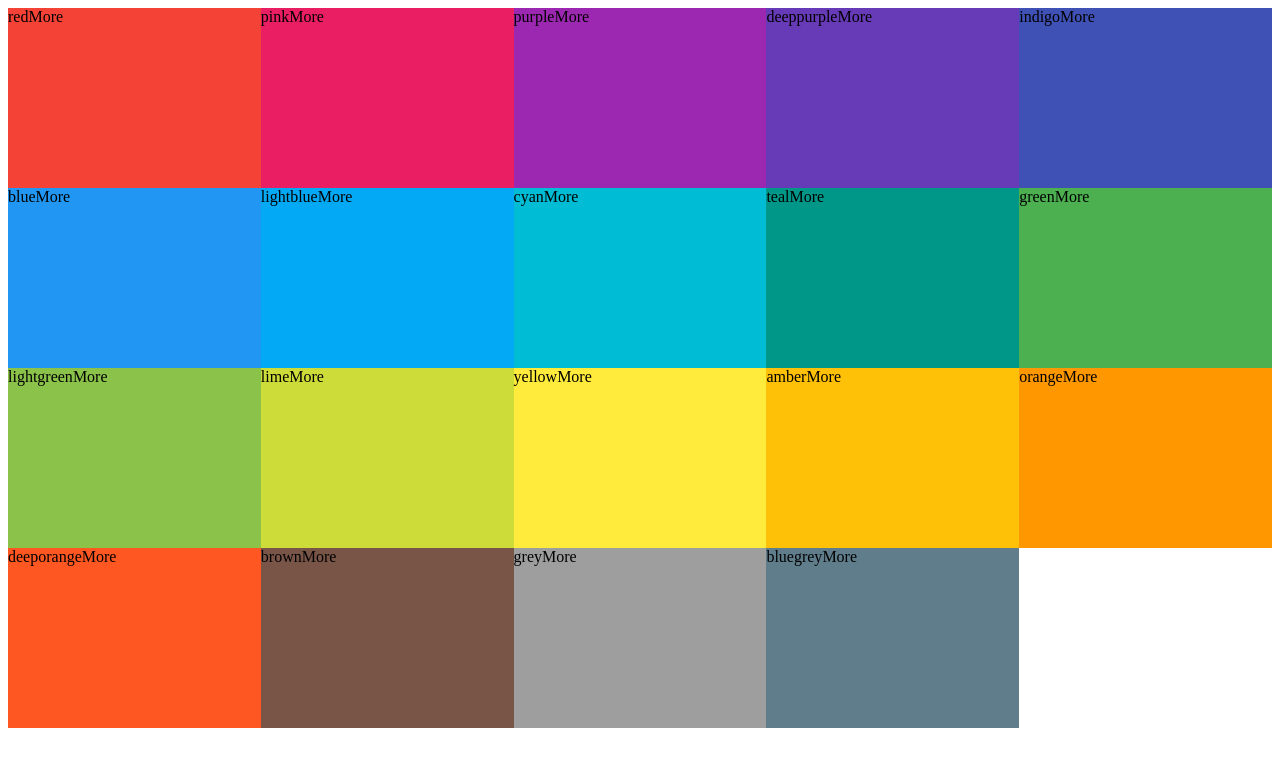
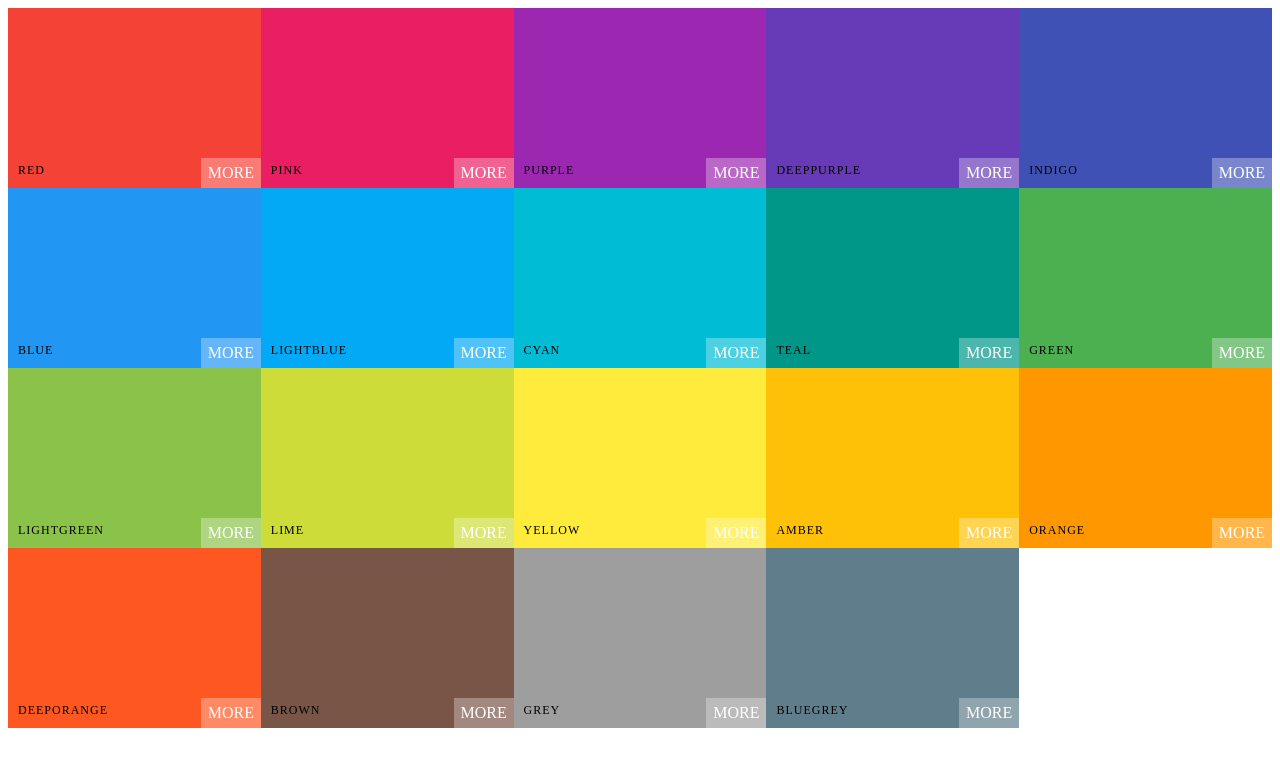
Before and after one commit to Dimisz/color-app, a React (Create React App) app: page / in a window 1280 px wide. Shown: the top 766 px of the page. Built offline with nearby package versions, Linux system fonts and the light colour scheme.

Commit message:
Added copy to clipboard functionality

```diff
--- a/package.json
+++ b/package.json
@@ -7,6 +7,7 @@
     "@testing-library/react": "^13.4.0",
     "@testing-library/user-event": "^13.5.0",
     "react": "^18.2.0",
+    "react-copy-to-clipboard": "^5.1.0",
     "react-dom": "^18.2.0",
     "react-scripts": "5.0.1",
     "web-vitals": "^2.1.4"
--- a/src/components/ColorBox/ColorBox.css
+++ b/src/components/ColorBox/ColorBox.css
@@ -5,4 +5,60 @@
   display: inline-block;
   position: relative;
   cursor: pointer;
+  margin-bottom: -4px;
 }
+
+.copy-container{
+
+}
+
+.box-content{
+  position: absolute;
+  width: 100%;
+  left: 0px;
+  bottom: 0px;
+  padding: 10px;
+  color: black;
+  letter-spacing: 1px;
+  text-transform: uppercase;
+  font-size: 12px;
+}
+
+.copy-btn {
+  width: 100px;
+  height: 30px;
+  position: absolute;
+  display: inline-block;
+  top: 50%;
+  left: 50%;
+  margin-left: -50px;
+  margin-top: -15px;
+  text-align: center;
+  outline: none;
+  background: rgba(255, 255, 255, 0.3);
+  font-size: 1rem;
+  line-height: 30px;
+  color: white;
+  text-transform: uppercase;
+  border: none;
+  opacity: 0;
+}
+
+.color-box:hover .copy-btn {
+  opacity: 1;
+  transition: 0.5s;
+}
+
+.see-more {
+  background: rgba(255, 255, 255, 0.3);
+  position: absolute;
+  border: none;
+  right: 0px;
+  bottom: 0px;
+  color: white;
+  width: 60px;
+  height: 30px;
+  text-align: center;
+  line-height: 30px;
+  text-transform: uppercase;
+}
--- a/src/components/ColorBox/ColorBox.js
+++ b/src/components/ColorBox/ColorBox.js
@@ -1,13 +1,21 @@
 import './ColorBox.css';
+import { CopyToClipboard } from 'react-copy-to-clipboard';
 
 export default function ColorBox({background, name}){
   return(
-    <div
-      style={{background: background}}
-      className='color-box'
-    >
-      <span>{name}</span>
-      <span>More</span>
-    </div>
+    <CopyToClipboard text={background}>
+      <div
+        style={{background}}
+        className='color-box'
+      >
+        <div className='copy-container'>
+          <div className='box-content'>
+            <span>{name}</span>
+          </div>
+          <button className='copy-btn'>Copy</button>
+        </div>
+        <span className='see-more'>MORE</span>
+      </div>
+    </CopyToClipboard>
   );
 }
```
Also changed, not shown: 1 other file (tests, documents, lock files or other folders).
